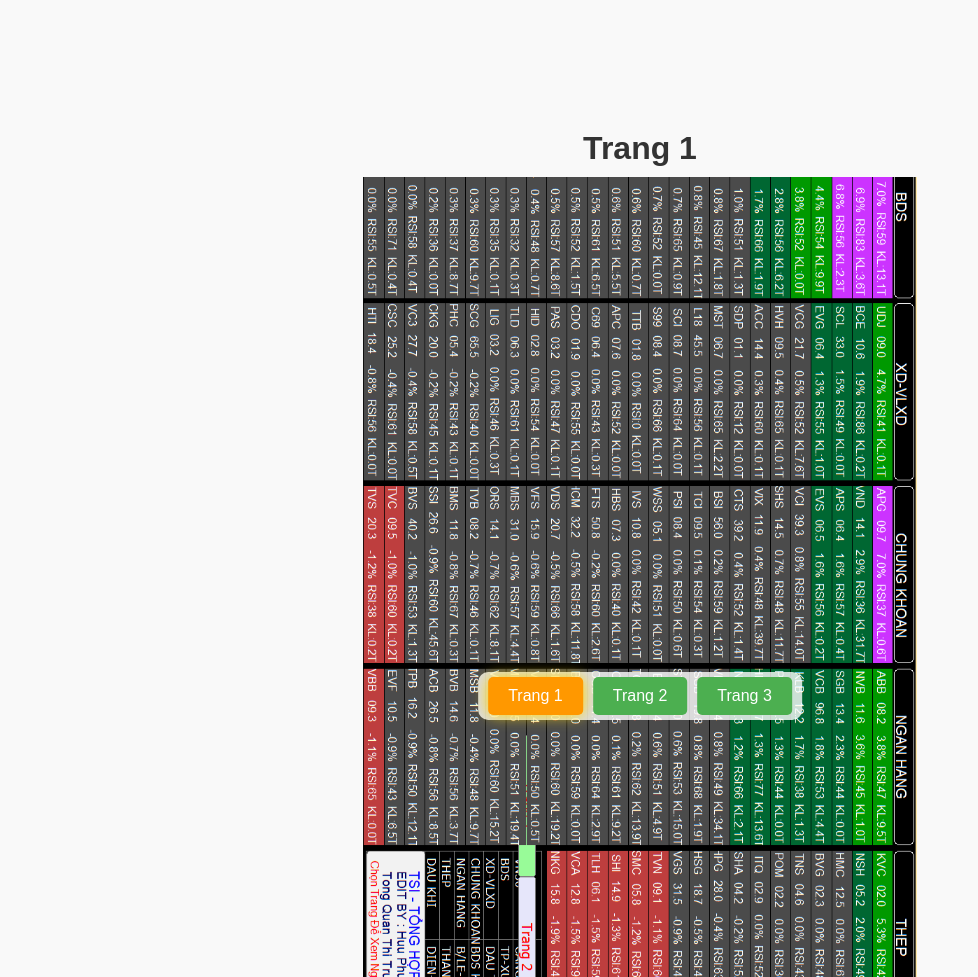
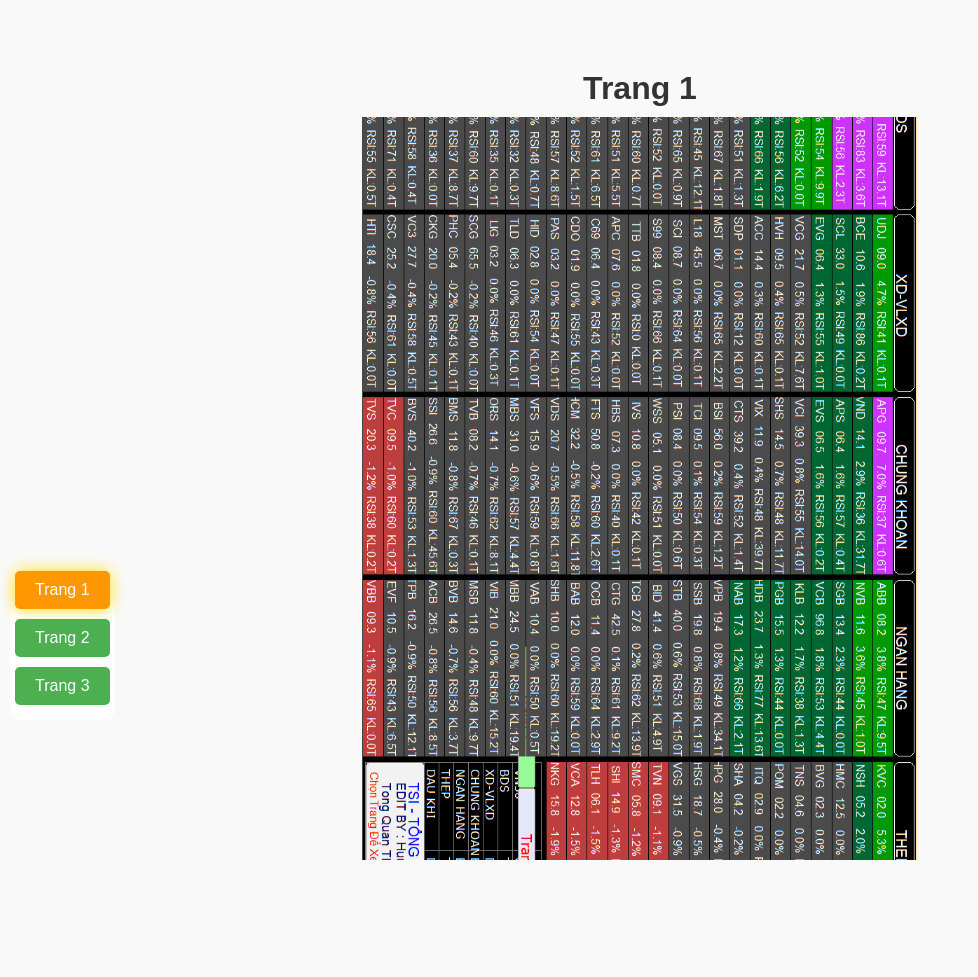
Before and after one commit to Huuphuoc1984/tonghop, a plain HTML site: page index.html in a window 1280 px wide. Shown: the whole page, without its empty margins (0-978 px from the left). Drawn offline with Linux system fonts and the light colour scheme.

Commit message:
Add files via upload

```diff
--- a/index.html
+++ b/index.html
@@ -6,21 +6,18 @@
     <title>Hiển thị ảnh bằng nút bấm</title>
     <style>
         body {
+            margin: 0;
             padding-top: 60px;
             padding-bottom: 100px;
             text-align: center;
             font-family: Arial, sans-serif;
             background-color: #f9f9f9;
-            margin: 0;
             display: flex;
             flex-direction: column;
             justify-content: center;
             align-items: center;
-        }
-
-        .spacer {
-            height: 60px;
-            width: 100%;
+            overflow: hidden;
+            height: 100vh;
         }
 
         h1 {
@@ -29,17 +26,18 @@
         }
 
         .image-container {
-            width: 100%;
             flex: 1;
             display: flex;
             justify-content: center;
             align-items: center;
             overflow: hidden;
+            width: 100%;
+            height: calc(100vh - 160px);
         }
 
         img {
-            width: 100vw;
-            height: 100vh;
+            max-width: 100%;
+            max-height: 100%;
             object-fit: contain;
             transform: rotate(90deg);
         }
@@ -47,9 +45,9 @@
         .button-container {
             position: fixed;
             bottom: 80px;
-            left: 50%;
-            transform: translateX(-50%);
+            left: 10px;
             display: flex;
+            flex-direction: column;
             background-color: rgba(255,255,255,0.8);
             padding: 5px;
             border-radius: 10px;
@@ -59,7 +57,7 @@
         button {
             padding: 10px 20px;
             font-size: 16px;
-            margin: 0 5px;
+            margin-bottom: 10px;
             cursor: pointer;
             border-radius: 5px;
             border: none;
@@ -76,11 +74,15 @@
             box-shadow: 0 0 15px #ffd700;
             background-color: #ff9800;
         }
+
+        img {
+            max-width: 100%;
+            max-height: 100vh;
+            object-fit: contain;
+        }
     </style>
 </head>
 <body>
-
-<div class="spacer"></div>
 
 <h1 id="imageTitle">Trang 1</h1>
 
```
